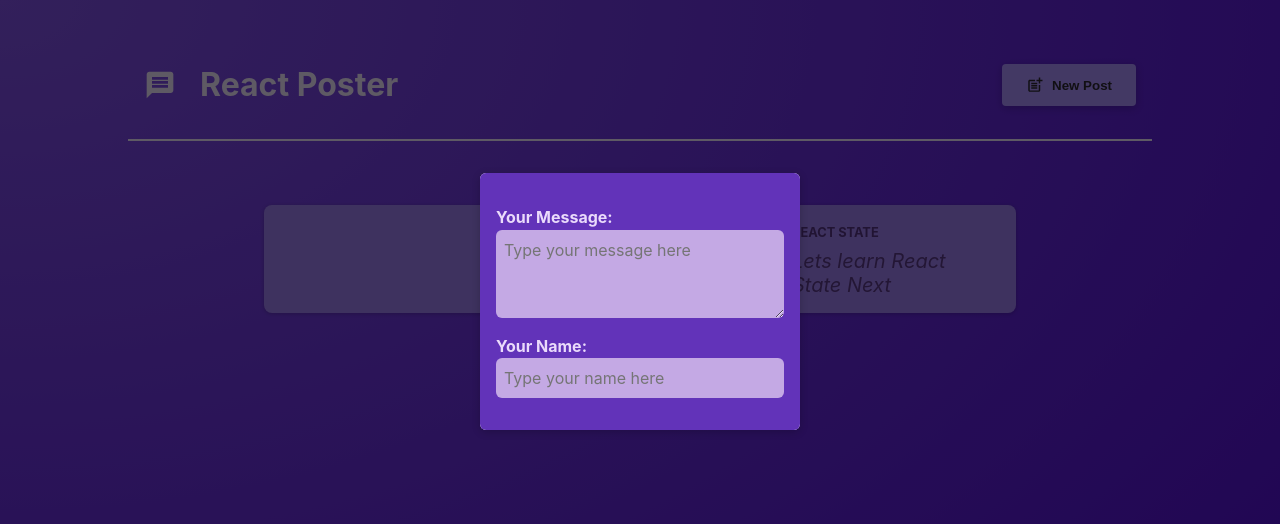
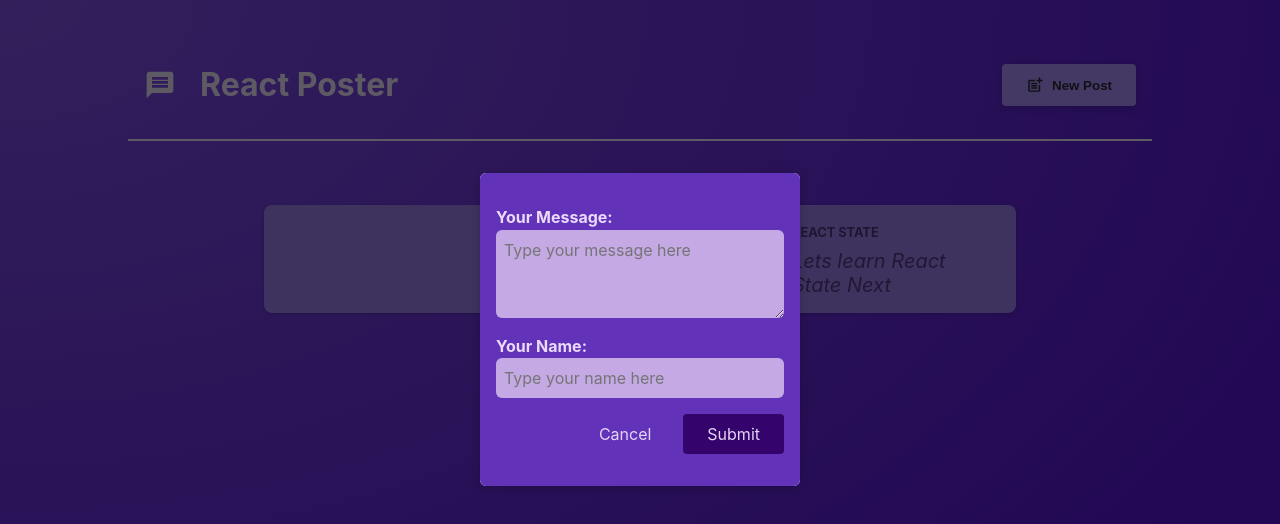
Before and after one commit to rizwath123/React-Basics, a React (Create React App) app in the folder react-with-academind/: page / in a window 1280 px wide. Both pictures are taken after a click on the button "New Post". Shown: the top 524 px of the page. Built offline with nearby package versions, Linux system fonts and the light colour scheme.

Commit message:
adding cancel btn and functionality

```diff
--- a/react-with-academind/src/Components/CreatePost.js
+++ b/react-with-academind/src/Components/CreatePost.js
@@ -25,6 +25,11 @@ export function CreatePost(props) {
                 <input  id="name" type="text" required
                     placeholder="Type your name here" onChange={props.onNameChange}></input>
             </p>
+            <p className={classes.actions}>
+
+            <button className={classes.button} type="button" onClick={props.closeFn}>Cancel</button>
+            <button className={classes.button} type="submit">Submit</button>
+            </p>
         </form>
     )
 }
--- a/react-with-academind/src/Components/PostsList.js
+++ b/react-with-academind/src/Components/PostsList.js
@@ -31,7 +31,8 @@ export function PostsList({isPosting,onStopPosting}) {
                 <Modal onClose={onStopPosting}>
                 <CreatePost
                     onBodyChange={bodyChangeHandler}
-                    onNameChange={onNameChangeHandler} />
+                    onNameChange={onNameChangeHandler}
+                    closeFn={onStopPosting}/>
             </Modal>
             )}
             {/* {isModalOpen ? <Modal onClose={hideModal}>
```
